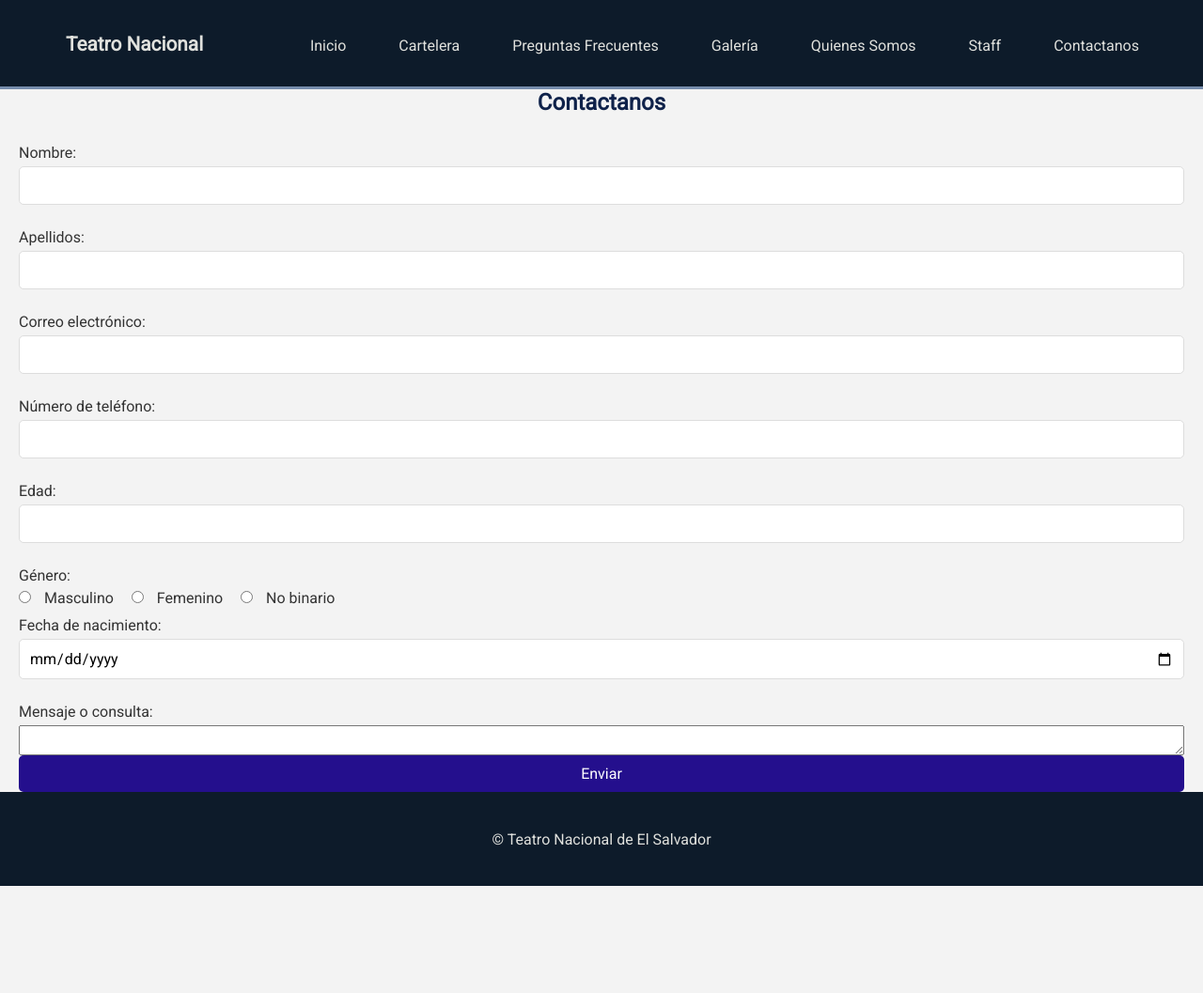
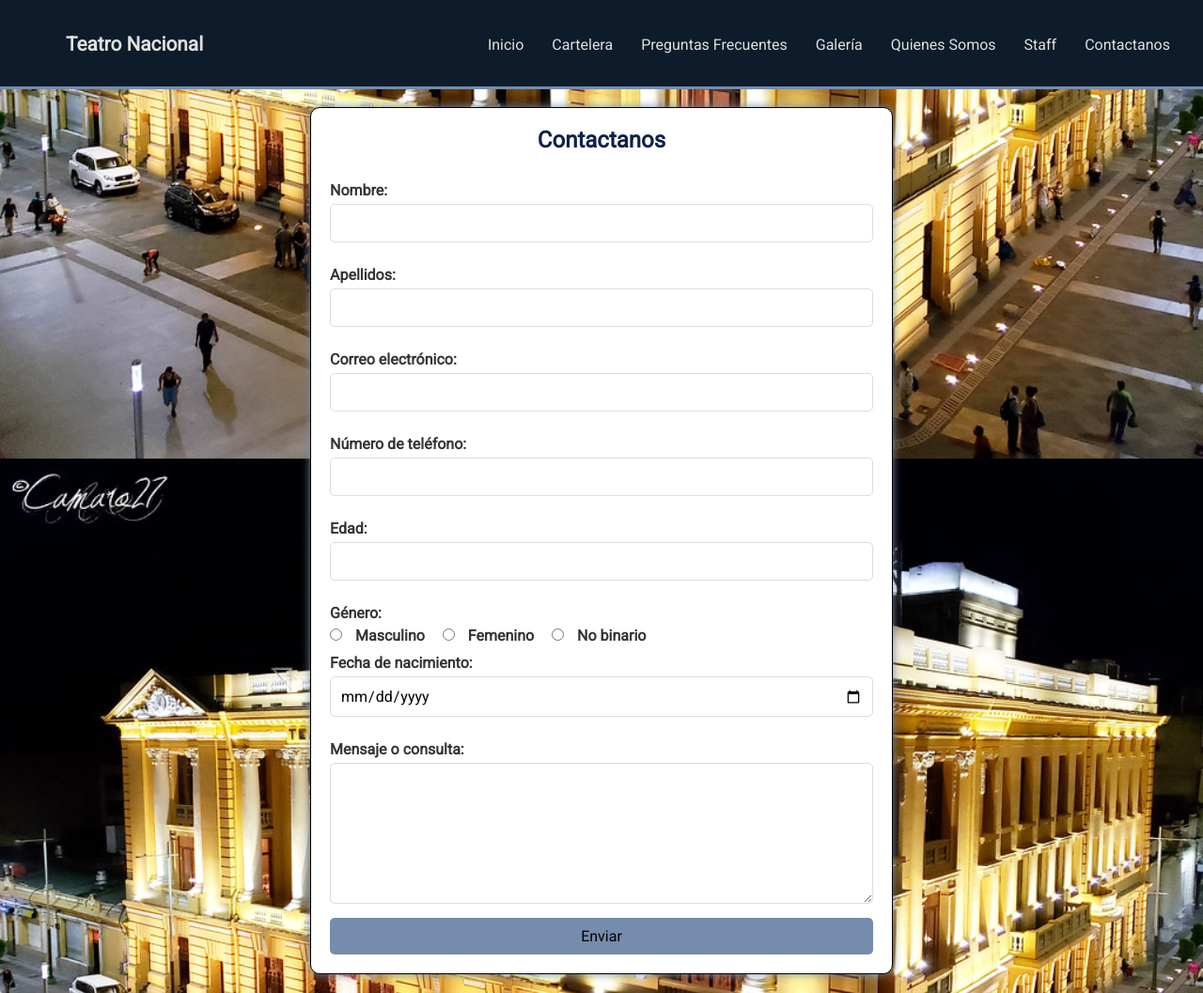
Before and after one commit to diegoemz/Proyecto-De-Catedra, a plain HTML site: page contactanos.html in a window 1280 px wide. Shown: the top 1057 px of the page at 94% size. Before the commit the page ends 943 px from the top, so only its background shows below. Drawn offline with Linux system fonts and the light colour scheme.

Commit message:
fegegegerg

```diff
--- a/contactanos.html
+++ b/contactanos.html
@@ -21,11 +21,10 @@
                 <a href="contactanos.html">Contactanos</a>
             </nav>
         </div>
-    </header>
 
     <section>
-		<article class="container">
-			<div class="form">
+		<article>
+			<div class="form-box">
 				<h2 id="form-contact">Contactanos</h2>
 				<form action="contacto.php" method="POST">
 
--- a/css/contacto.css
+++ b/css/contacto.css
@@ -1,3 +1,36 @@
+:root{
+    --primary: #0b1320;
+    --secondary: #1e2c46;
+    --third: #3d5d76;
+    --fourth: #758cac;
+    --background: #f0ebd8;
+
+}
+
+html{
+    background-image: url("../img/teatro-1.jpg");
+    background-position: center center;
+    background-size: cover;
+}
+
+article{
+    display: flex;
+    flex-direction: column;
+    justify-content: center;
+    align-items: center;
+    min-height: calc(100vh - 190px);
+    padding: 20px;
+}
+
+.form-box{
+    background-color: #fff;
+    padding: 20px;
+    border: 1px solid;
+    border-radius: 10px;
+    box-shadow: 0 0 10px #758cac;
+    width: 50%;
+}
+
 #form-contact {
     text-align: center;
     color: #0f224a;
@@ -13,6 +46,7 @@ label {
     margin-top: 10px;
     margin-bottom: 5px;
     color: #333;
+    font-weight:bold ;
 }
 
 input[type="text"],
@@ -30,6 +64,18 @@ select {
     box-sizing: border-box;
 }
 
+textarea {
+    padding: 10px;
+    border: 1px solid #ddd;
+    border-radius: 5px;
+    font-size: 16px;
+    width: 100%;
+    margin-bottom: 15px;
+    box-sizing: border-box;
+    height: 150px;
+    resize: vertical;
+  }
+
 input[type="radio"] {
     margin-right: 10px;
 }
@@ -40,8 +86,8 @@ div label {
 }
 
 button[type="submit"] {
-    background-color: #240f8d;
-    color: white;
+    background-color: #758cac;
+    color: black;
     padding: 10px;
     border: none;
     border-radius: 5px;
@@ -51,5 +97,6 @@ button[type="submit"] {
 }
 
 button[type="submit"]:hover {
-    background-color: #2e91e1;
+    background-color: #1e2c46;
+    color: #ddd;
 }
--- a/css/general.css
+++ b/css/general.css
@@ -1,6 +1,6 @@
 @import url(https://fonts.googleapis.com/css?family=Roboto);
 
-root{
+:root{
     --primary: #0b1320;
     --secondary: #1e2c46;
     --third: #3d5d76;
@@ -19,6 +19,7 @@ root{
 html{
     background-color: #dddddd5a;
 }
+
 .container{
     max-width: 1450px;
     margin: 0 auto;
@@ -42,27 +43,27 @@ header .logo {
 
 header .container {
     display: flex;
-    align-items: baseline;
+    align-items: center;
     justify-content: space-between;
 }
 
 header nav {
     display: flex;
-    padding: 35px 30px;
+    flex-wrap: wrap;
+    justify-content: space-between;
+    padding: 0;
 }
 
 header a {
-    padding: 0px 18px;
+    padding: 0px 15px;
     text-decoration: none;
     color: #E0E1DD;
-    margin-left: 20px;
 }
 
 header a:hover {
     color: #4f7ea3d3;
-    padding-bottom: 10px;
+    padding-bottom: 4px;
     border-bottom: #4f7ea3d3 1px solid;
-
 }
 
 /*Footer*/
```
Also changed, not shown: index.html (+1 -1 lines).
